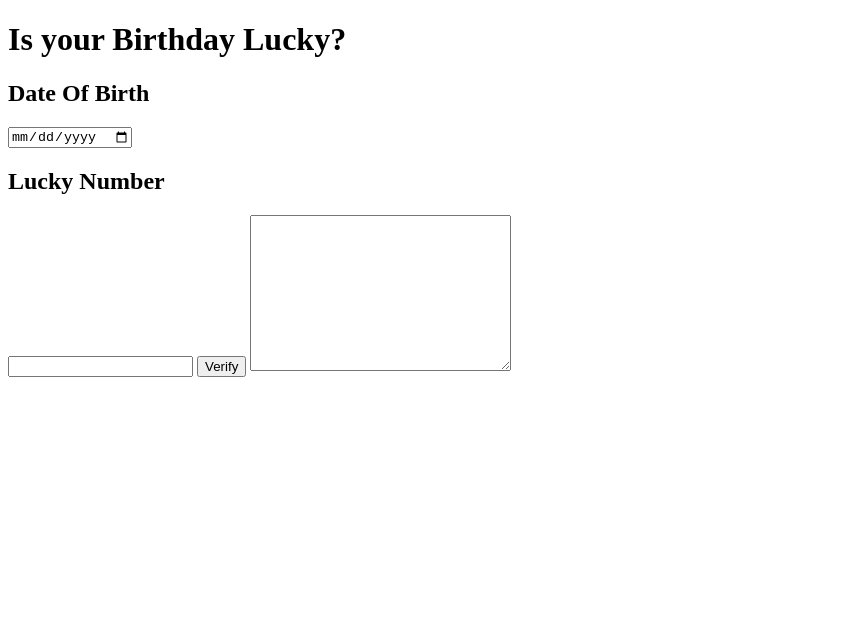
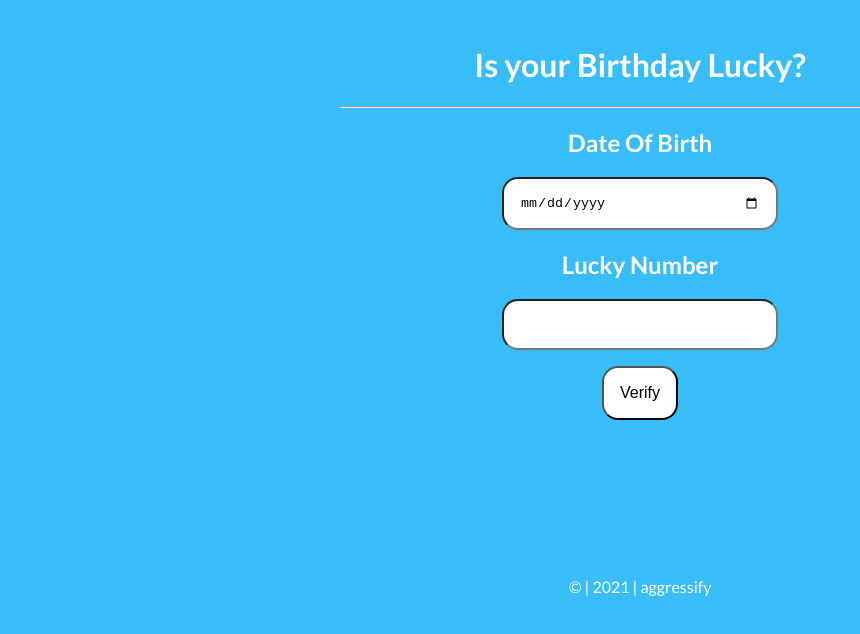
Before and after one commit to MohitBehl/IsYourBirthDayLucky-App, a plain HTML site: page index.html in a window 1280 px wide. Shown: the whole page, without its empty margins (0-860 px from the left). Drawn offline with Linux system fonts and the light colour scheme.

Commit message:
app complete

```diff
--- a/index.html
+++ b/index.html
@@ -5,15 +5,31 @@
     <meta http-equiv="X-UA-Compatible" content="IE=edge" />
     <meta name="viewport" content="width=device-width, initial-scale=1.0" />
     <title>Lucky Birthday</title>
+    <link rel="stylesheet" href="./lib/style.css">
   </head>
   <body>
-    <h1>Is your Birthday Lucky?</h1>
-    <h2>Date Of Birth</h2>
-    <input id="dateOfBirth" type="date"></input>
-    <h2>Lucky Number</h2>
-    <input type="number" id="luckyNumber"></input>
-    <button id="submitBtn">Verify</button>
-    <textarea id="output" cols="30" rows="10"></textarea>
+    <div class="container container-centre">
+    <h1 class="heading">Is your Birthday Lucky?</h1>
+    <hr/>
+    <h2 class="heading">Date Of Birth</h2>
+    <input class = "container container-centre input block" id="dateOfBirth" type="date"></input>
+    <h2 class="heading">Lucky Number</h2>
+    <input class="container container-centre input block" type="number" id="luckyNumber"></input>
+    <button class="container container-centre block btnSubmit" id="submitBtn">Verify</button>
+    <textarea class="container container-centre" id="output"></textarea>
+    </div>
+    <footer class="footerStyle">
+      <ul class="container container-centre">
+          <li>
+              <div>
+              &copy; | 2021 | aggressify
+              </div>
+          </li>
+          <li>
+              <div></div>
+          </li>
+      </ul>
+  </footer>
     <script src="./lib/app.js"></script>
   </body>
 </html>
--- a/lib/style.css
+++ b/lib/style.css
@@ -0,0 +1,54 @@
+@import url("https://fonts.googleapis.com/css2?family=Lato:ital,wght@0,400;0,700;1,900&display=swap");
+body {
+  font-family: "Lato", sans-serif;
+  background-color: #38bdf8;
+  color: white;
+}
+.container {
+  padding: 1rem;
+}
+.container-centre {
+  max-width: 600px;
+  margin: auto;
+}
+.block {
+  display: block;
+}
+.heading {
+  text-align: center;
+}
+.input {
+  width: 40%;
+  border-radius: 1rem;
+  margin-top: 1rem;
+  margin-bottom: 1rem;
+}
+.btnSubmit {
+  border-radius: 1rem;
+  background-color: white;
+  cursor: pointer;
+  margin-top: 1rem;
+  margin-bottom: 1rem;
+  font-size: 1rem;
+}
+#output {
+  width: 90%;
+  height: fit-content;
+  border: none;
+  text-align: center;
+  font-size: 2rem;
+  resize: none;
+  background-color: transparent;
+  color: white;
+}
+.footerStyle {
+  text-align: center;
+}
+.footerStyle ul {
+  list-style-type: none;
+  margin: auto;
+}
+.footerImage {
+  display: inline;
+  size: 1%;
+}
```
